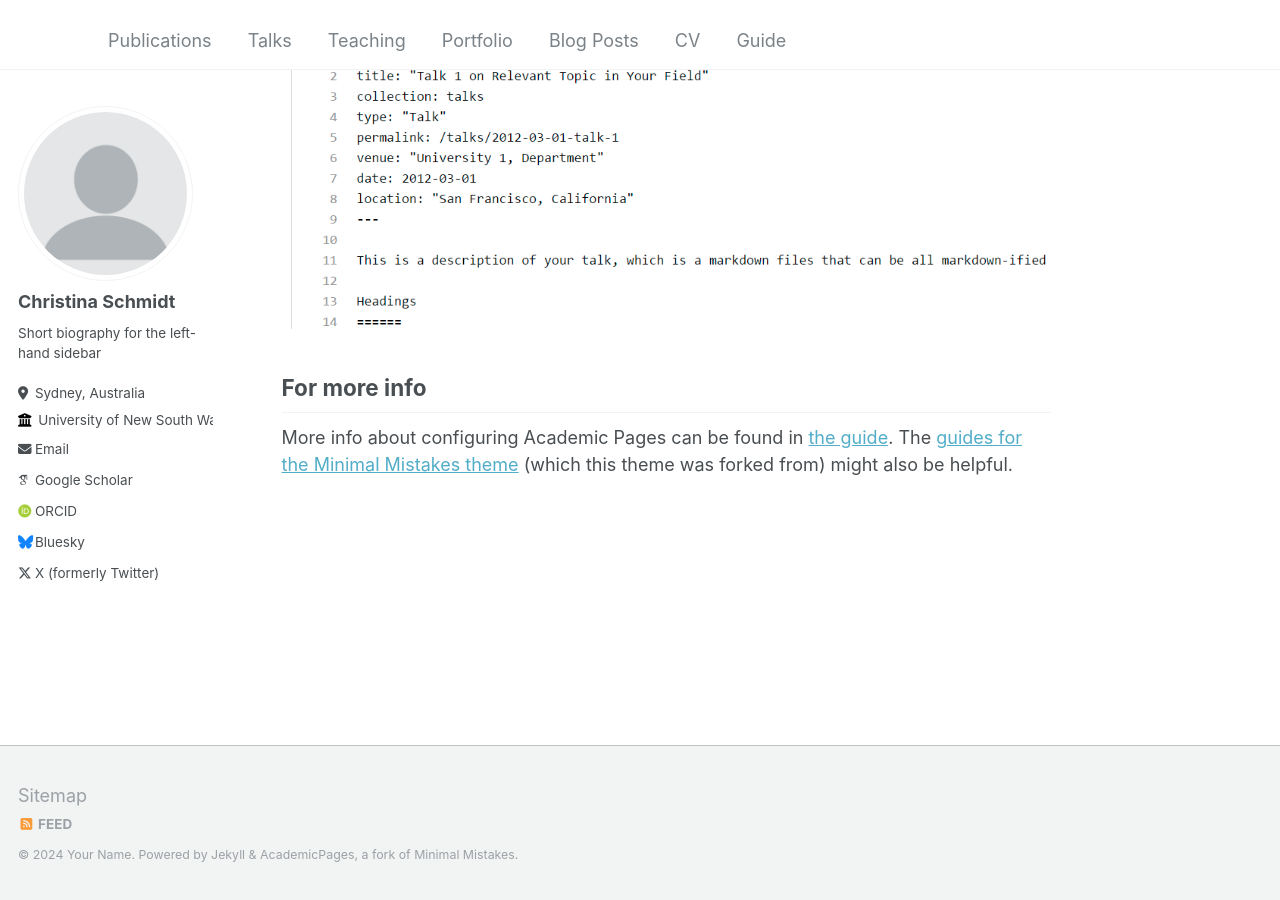
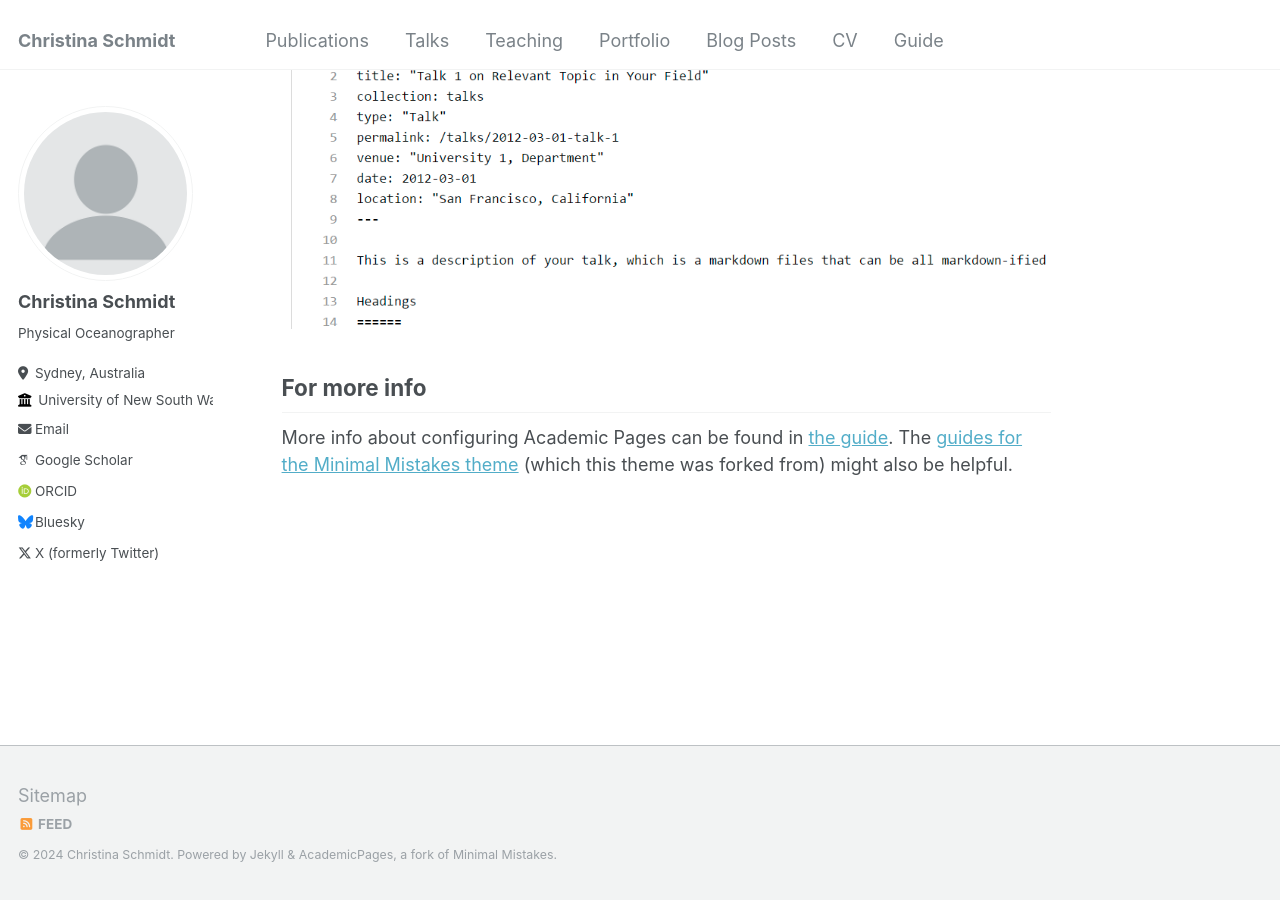
Before and after one commit to schmidt-christina/schmidt-christina.github.io, a Jekyll site: the page built from _pages/about.md, in a window 1280 px wide and 900 px high, scrolled down 2660 px. Built offline with Jekyll 4.4.1, drawn with Linux system fonts in a browser that asks for light colours; some web fonts are replaced.

Commit message:
Update _config.yml with bio and names

```diff
--- a/_config.yml
+++ b/_config.yml
@@ -8,9 +8,9 @@
 
 # Basic Site Settings
 locale                   : "en-Uk"
-title                    : ""
+title                    : "Christina Schmidt"
 title_separator          : "-"
-name                     : &name "Your Name"
+name                     : "Christina Schmidt"
 description              : &description "personal description"
 url                      : https://schmidt-christina.github.io # the base hostname & protocol for your site
 baseurl                  : "" # the subpath of your site, e.g. "/blog"
@@ -23,7 +23,7 @@ author:
   # Biographic information
   avatar           : "profile.png"
   name             : "Christina Schmidt"
-  bio              : "Short biography for the left-hand sidebar"
+  bio              : "Physical Oceanographer"
   location         : "Sydney, Australia"
   employer         : "University of New South Wales"
   email            : "christina.schmidt@unsw.edu.au"
```
